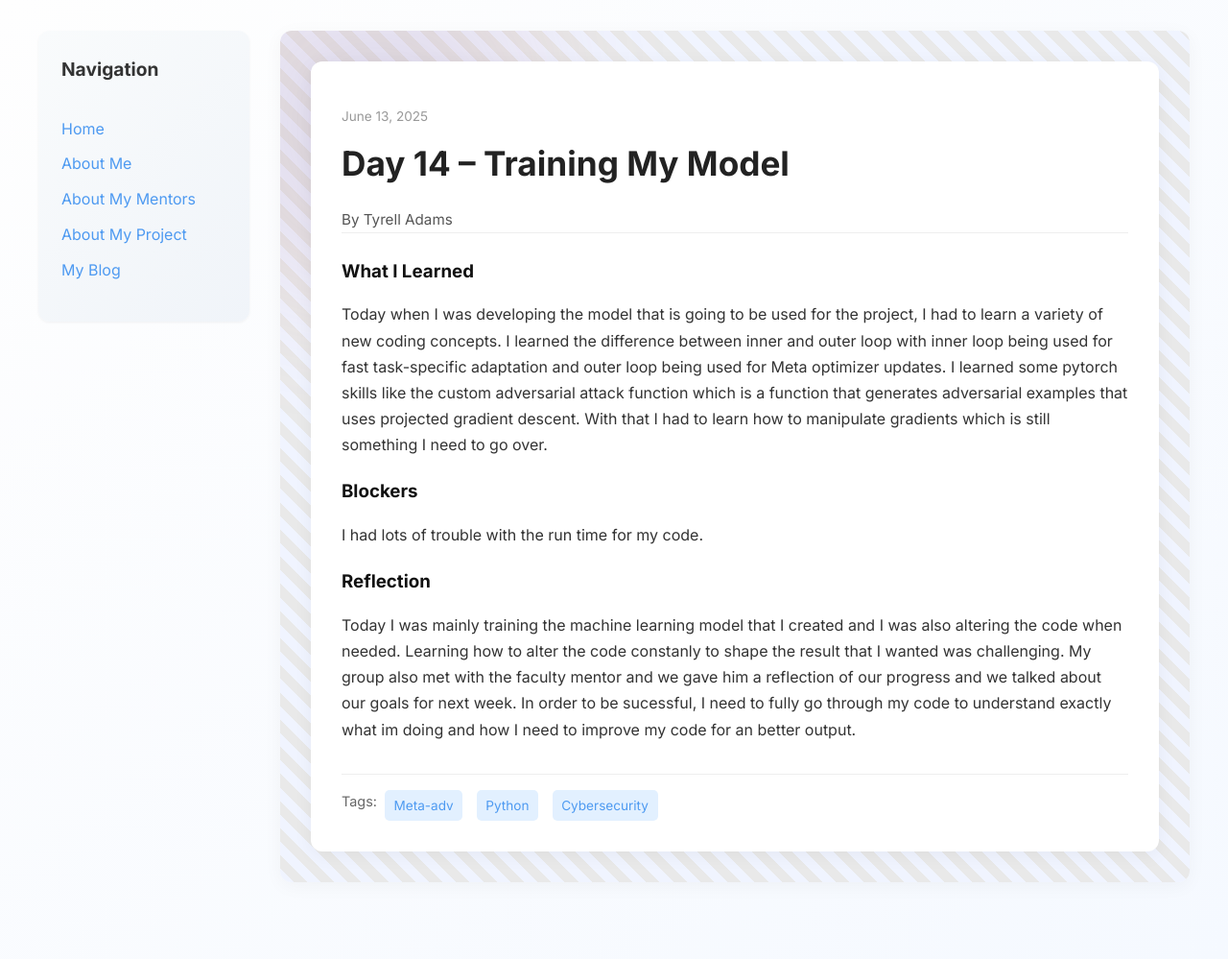
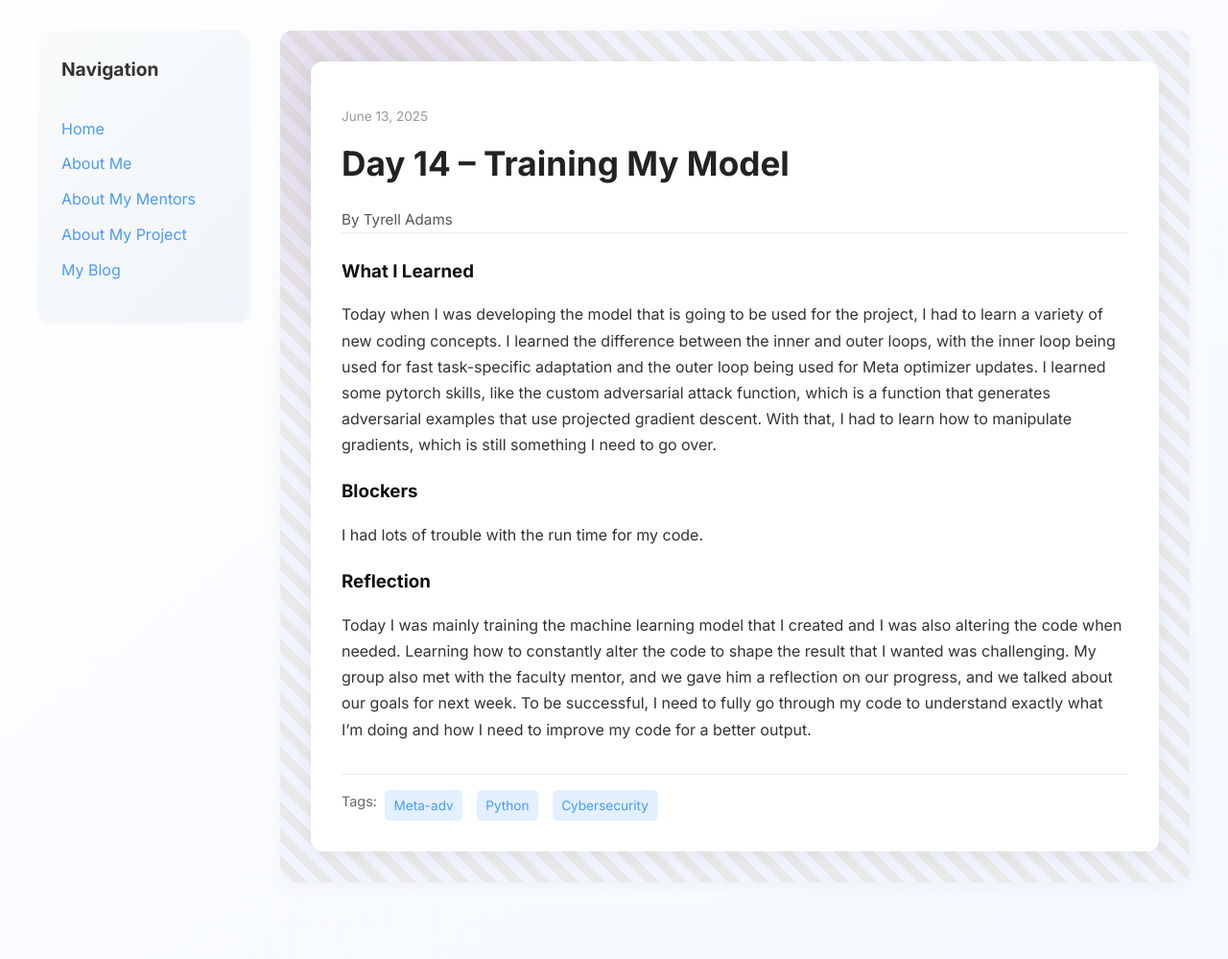
Before and after one commit to Tyrell-Adams/Tyrell-Adams.github.io, a Jekyll site: the page built from _posts/2025-06-13-day-14.md, in a window 1280 px wide. Shown: the whole page at 96% size. Built offline with Jekyll 4.4.1, drawn with Linux system fonts in a browser that asks for light colours.

Commit message:
Update 2025-06-13-day-14.md

```diff
--- a/_posts/2025-06-13-day-14.md
+++ b/_posts/2025-06-13-day-14.md
@@ -7,9 +7,9 @@ permalink: /day14.html
 tags: ["Meta-adv", "Python", "Cybersecurity"]
 
 what_i_learned: |
-  Today when I was developing the model that is going to be used for the project, I had to learn a variety of new coding concepts. I learned the difference between inner and outer loop with inner loop being used for fast task-specific adaptation and outer loop being used for Meta optimizer updates. I learned some pytorch skills like the custom adversarial attack function which is a function that generates adversarial examples that uses projected gradient descent. With that I had to learn how to manipulate gradients which is still something I need to go over.
+  Today when I was developing the model that is going to be used for the project, I had to learn a variety of new coding concepts. I learned the difference between the inner and outer loops, with the inner loop being used for fast task-specific adaptation and the outer loop being used for Meta optimizer updates. I learned some pytorch skills, like the custom adversarial attack function, which is a function that generates adversarial examples that use projected gradient descent. With that, I had to learn how to manipulate gradients, which is still something I need to go over.
 blockers: |
   I had lots of trouble with the run time for my code.
 reflection: |
-  Today I was mainly training the machine learning model that I created and I was also altering the code when needed. Learning how to alter the code constanly to shape the result that I wanted was challenging. My group also met with the faculty mentor and we gave him a reflection of our progress and we talked about our goals for next week. In order to be sucessful, I need to fully go through my code to understand exactly what im doing and how I need to improve my code for an better output.
+  Today I was mainly training the machine learning model that I created and I was also altering the code when needed. Learning how to constantly alter the code to shape the result that I wanted was challenging. My group also met with the faculty mentor, and we gave him a reflection on our progress, and we talked about our goals for next week. To be successful, I need to fully go through my code to understand exactly what I'm doing and how I need to improve my code for a better output.
 ---
```
